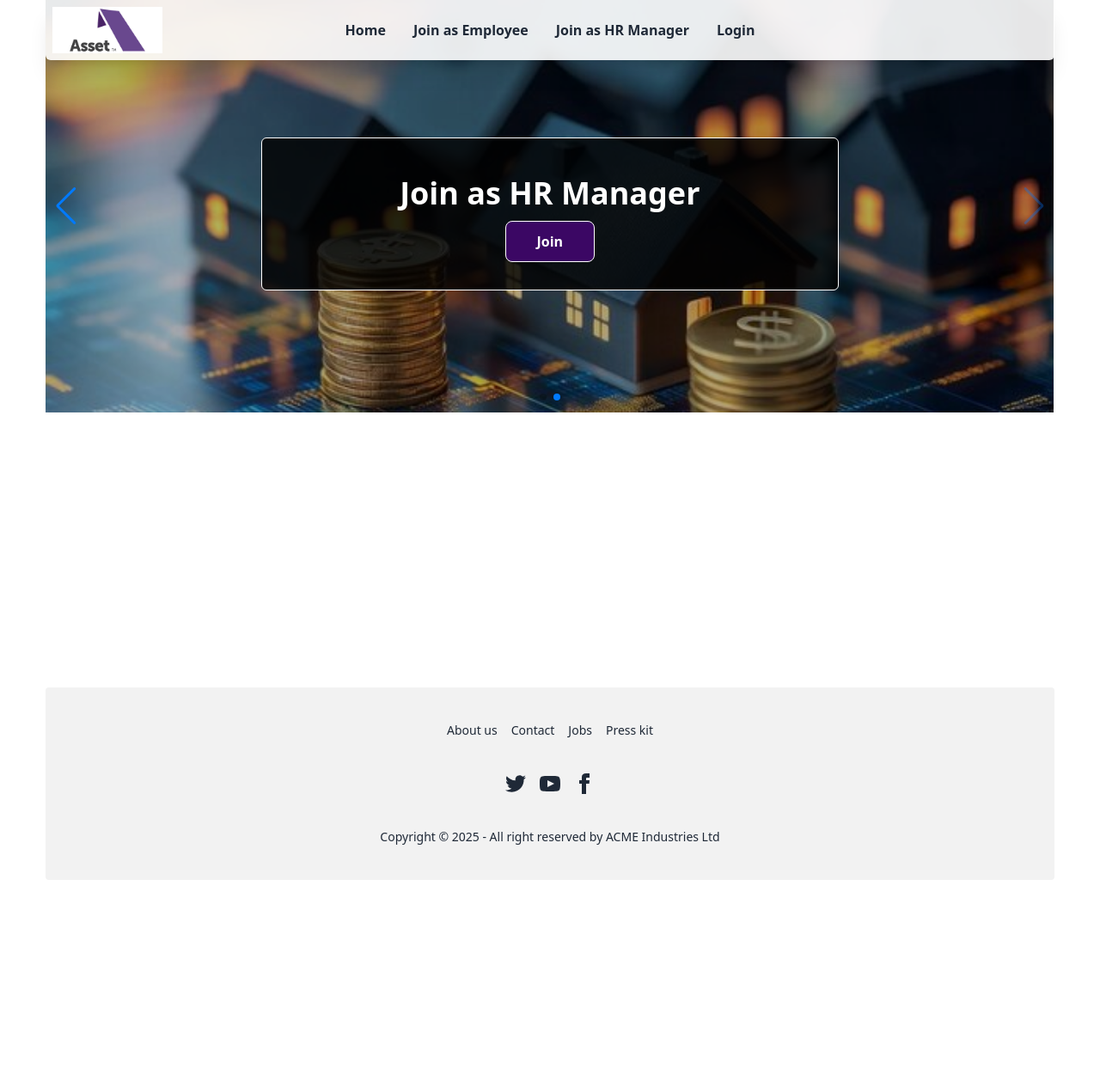
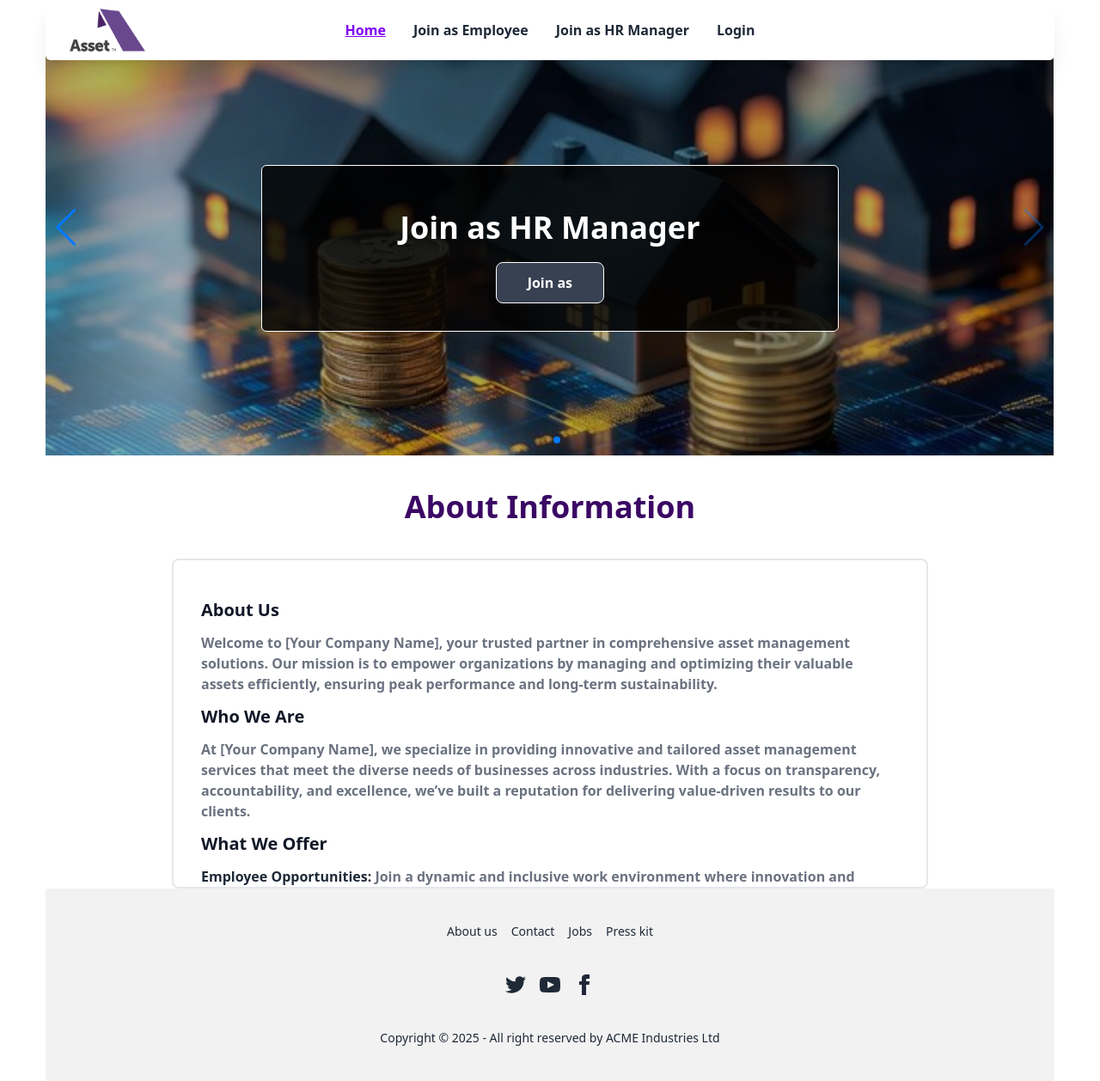
Before and after one commit to Tonima-gif/asset-management, a React (Vite) app: page / in a window 1280 px wide. Shown: the whole page at 86% size. Before the commit the page ends 1024 px from the top, so only its background shows below. Built offline with nearby package versions, Linux system fonts and the light colour scheme; no server answers.

Commit message:
about section done

```diff
--- a/src/App.css
+++ b/src/App.css
@@ -0,0 +1,4 @@
+.active{
+    color: rgb(127, 0, 247);
+    text-decoration: underline;
+}
--- a/src/Pages/Banner.jsx
+++ b/src/Pages/Banner.jsx
@@ -31,19 +31,19 @@ const Banner=()=> {
       >
         <SwiperSlide>
             <div style={{backgroundImage:`url(${banner1})`,backgroundSize:"cover"}}>
-            <div className='h-[480px] bg-black bg-opacity-30 py-40'>
+            <div className='h-[530px] bg-black bg-opacity-30 py-48'>
 <div className='text-center bg-black bg-opacity-80 py-8 md:px-40 rounded-md border border-white w-fit mx-auto'>
-    <h1 className='text-white text-4xl font-bold py-3'>Join as an Employee</h1>
-    <Link className='text-white text-base bg-purple-950 btn px-9 border border-white font-semibold'>Join</Link>
+    <h1 className='text-white text-4xl font-bold py-5'>Join as an Employee</h1>
+    <Link className='text-white text-base bg-purple-800 btn px-9 border border-white font-semibold'>Join as</Link>
 </div>
             </div>
             </div>
         </SwiperSlide>
         <SwiperSlide><div style={{backgroundImage:`url(${banner2})`,backgroundSize:"cover"}}>
-            <div className='h-[480px] bg-black bg-opacity-30 py-40'>
+            <div className='h-[530px] bg-black bg-opacity-30 py-48'>
             <div className='text-center bg-black bg-opacity-80 py-8 md:px-40 rounded-md border border-white w-fit mx-auto'>
-    <h1 className='text-white text-4xl font-bold py-3'>Join as HR Manager</h1>
-    <Link className='text-white text-base bg-purple-950 btn px-9 border border-white font-semibold'>Join</Link>
+    <h1 className='text-white text-4xl font-bold py-5'>Join as HR Manager</h1>
+    <Link className='text-white text-base bg-gray-700 btn px-9 border border-white font-semibold'>Join as</Link>
 </div>
             </div>
             </div></SwiperSlide>
--- /dev/null
+++ b/src/Routes/About.jsx
@@ -0,0 +1,39 @@
+
+
+const About = () => {
+    return (
+        <div>
+            <h1 className="text-4xl font-bold text-purple-950 py-10 text-center">About Information</h1>
+            <div className='w-9/12 mx-auto h-96 border-2 p-8 rounded-lg overflow-y-scroll'>
+
+<h1 className="text-xl font-bold text-gray-900 py-3">About Us</h1>
+<p className="text-base text-gray-500 font-semibold">Welcome to [Your Company Name], your trusted partner in comprehensive asset management solutions. Our mission is to empower organizations by managing and optimizing their valuable assets efficiently, ensuring peak performance and long-term sustainability.</p>
+<h1 className="text-xl font-bold text-gray-900 py-3">Who We Are</h1>
+<p className="text-base text-gray-500 font-semibold">At [Your Company Name], we specialize in providing innovative and tailored asset management services that meet the diverse needs of businesses across industries. With a focus on transparency, accountability, and excellence, we’ve built a reputation for delivering value-driven results to our clients.</p>
+<h1 className="text-xl font-bold text-gray-900 py-3">What We Offer</h1>
+<p className="text-base text-gray-500 font-semibold"><span className="text-gray-800 font-bold py-4">Employee Opportunities:</span> Join a dynamic and inclusive work environment where innovation and professional growth thrive. We are always looking for talented individuals who are ready to make an impact.<br></br>
+
+<span className="text-gray-900 font-bold py-4">HR Collaboration : </span> Be a part of a team that values people. Our HR department works closely with employees to nurture talent, foster development, and create a supportive workplace culture.
+<br></br>
+<span  className="text-gray-900 font-bold py-4">Asset Request Platform : </span> Our advanced asset request system ensures seamless access to tools and resources, helping businesses streamline operations and achieve their goals effectively.</p>
+<h1 className="text-xl font-bold text-gray-900 py-3">Join Us</h1>
+<p className="text-base text-gray-500 font-semibold"><span className="text-gray-800 font-bold">As an Employee : </span>Whether you’re just starting your career or looking to take it to the next level, [Your Company Name] offers opportunities to grow, learn, and contribute meaningfully. Explore our career opportunities and become a part of a team that’s shaping the future of asset management.
+<br></br>
+<span  className="text-gray-900 font-bold py-4">As a HR Partner : </span> If you’re an HR professional passionate about creating positive work environments and nurturing talent, we invite you to join us in driving organizational excellence.
+<br></br>
+<span className="text-gray-900 font-bold py-4">Assets Request : </span> Need specific tools or resources? Our efficient asset request system allows employees and clients to easily request and manage assets, ensuring smooth operations every step of the way.</p>
+
+<h1 className="text-xl font-bold text-gray-900 py-3">Why Choose Us</h1>
+<p className="text-base text-gray-500 font-semibold">Expertise in delivering scalable and reliable asset management solutions.
+
+Commitment to sustainability and long-term value creation.
+<br></br>
+A team of dedicated professionals who prioritize client satisfaction.
+<br></br>
+We’re here to help you unlock the full potential of your assets. Let’s grow together</p>
+</div>
+        </div>
+    );
+};
+
+export default About;
--- a/src/Routes/Home.jsx
+++ b/src/Routes/Home.jsx
@@ -1,10 +1,12 @@
 import Banner from "../Pages/Banner";
+import About from "./About";
 
 
 const Home = () => {
     return (
         <div>
             <Banner></Banner>
+            <About></About>
         </div>
     );
 };
--- a/src/Shared/Navbar.jsx
+++ b/src/Shared/Navbar.jsx
@@ -1,9 +1,9 @@
 import { useContext } from "react";
-import { Link, useNavigate } from "react-router-dom";
+import { NavLink, useNavigate } from "react-router-dom";
 import { AuthContext } from "../Auth/AuthProvider";
 import Swal from "sweetalert2";
 import logo from "../assets/assets/logo.png"
-
+import "../App.css"
 const Navbar = () => {
 
   const {user,handleSignOut}=useContext(AuthContext)
@@ -25,15 +25,15 @@ const handleLogOutBtn=()=>{
 
 const navItem=(
     <>
-    {user?<><Link to="/" className="text-base font-semibold md:mr-6">Home</Link>
-      <Link to="/myAssets" className="text-base font-semibold md:mr-6">My assets</Link>
-      <Link to="/myTeam" className="text-base font-semibold md:mr-6">My Team</Link>
-      <Link to="/myRequest" className="text-base font-semibold md:mr-6">Requests</Link>
-      <Link to="/myProfile" className="text-base font-semibold md:mr-6">Profile</Link>
-    </>:<><Link to="/" className="text-base font-semibold md:mr-8">Home</Link>
-      <Link to="/joinEmployee" className="text-base font-semibold md:mr-8">Join as Employee</Link>
-      <Link to="/joinHr" className="text-base font-semibold md:mr-8">Join as HR Manager</Link>
-      <Link to="/login" className="text-base font-semibold">Login</Link>
+    {user?<><NavLink to="/" className="text-base font-semibold md:mr-6">Home</NavLink>
+      <NavLink to="/myAssets" className="text-base font-semibold md:mr-6">My assets</NavLink>
+      <NavLink to="/myTeam" className="text-base font-semibold md:mr-6">My Team</NavLink>
+      <NavLink to="/myRequest" className="text-base font-semibold md:mr-6">Requests</NavLink>
+      <NavLink to="/myProfile" className="text-base font-semibold md:mr-6">Profile</NavLink>
+    </>:<><NavLink to="/" className="text-base font-semibold md:mr-8">Home</NavLink>
+      <NavLink to="/joinEmployee" className="text-base font-semibold md:mr-8">Join as Employee</NavLink>
+      <NavLink to="/joinHr" className="text-base font-semibold md:mr-8">Join as HR Manager</NavLink>
+      <NavLink to="/login" className="text-base font-semibold">Login</NavLink>
     </>}
     </>
 )
@@ -41,7 +41,7 @@ const navItem=(
 
     return (
         <div>
-           <div className="navbar bg-white shadow-xl rounded-b-md fixed z-10 w-full md:w-11/12 mx-auto bg-opacity-90">
+           <div className="navbar bg-white shadow-xl rounded-b-md fixed z-10 w-full md:w-11/12 mx-auto">
   <div className="navbar-start">
     <div className="dropdown">
       <div tabIndex={0} role="button" className="btn btn-ghost lg:hidden">
```
